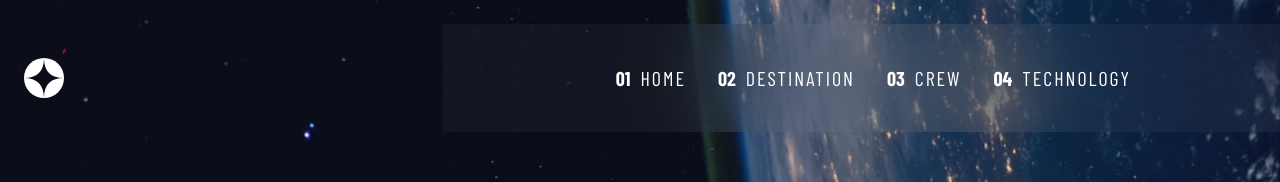
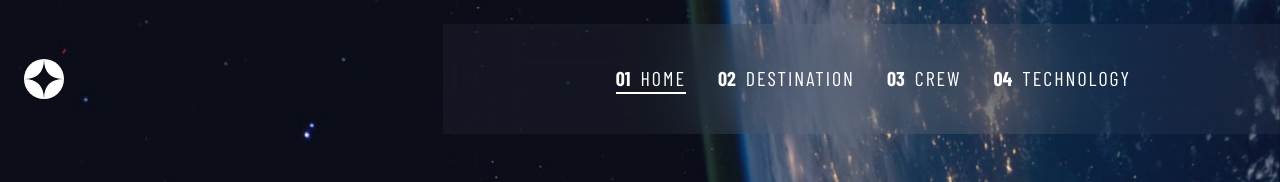
Before and after one commit to BogdanBarjaktarevic/space-tourism, a Next.js app: page / in a window 1280 px wide. Shown: the top 182 px of the page. Built offline with nearby package versions, Linux system fonts and the light colour scheme; a web font is replaced by a local one.

Commit message:
fix segment in header

```diff
--- a/app/header.tsx
+++ b/app/header.tsx
@@ -40,6 +40,7 @@ const CategoryLink = ({
   if (activeUrl !== "/") {
     activeUrl = activeUrl?.split("/")[1];
   }
+  console.log("activeUrl:", activeUrl);
 
   const isActiveSegment = activeUrl === segment;
 
@@ -64,7 +65,7 @@ const CategoryLink = ({
 
 const Header = () => {
   const [isOpen, setIsOpen] = useState<boolean>(false);
-  const segment = useSelectedLayoutSegment();
+  const segment = useSelectedLayoutSegment() || "/";
 
   const handleIsOpen = () => {
     setIsOpen(!isOpen);
```
